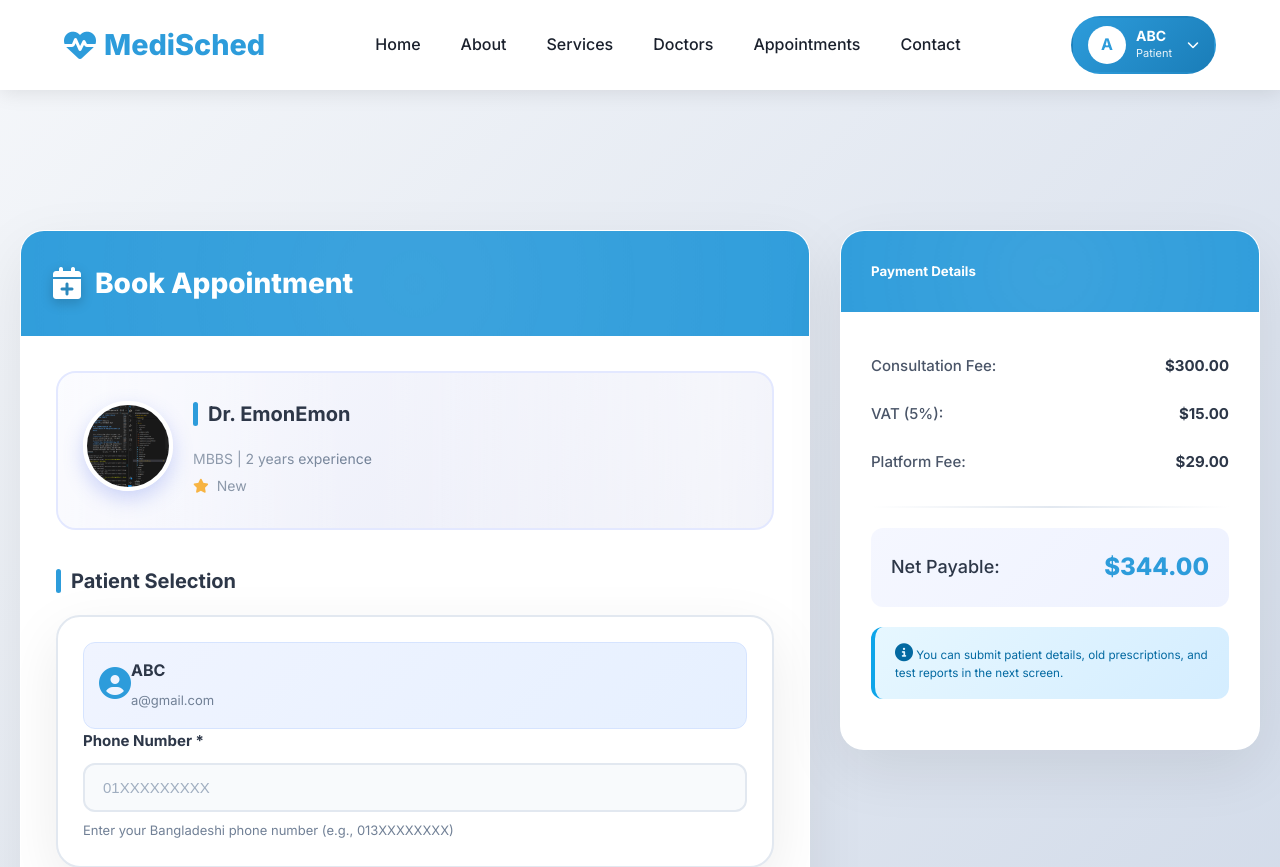
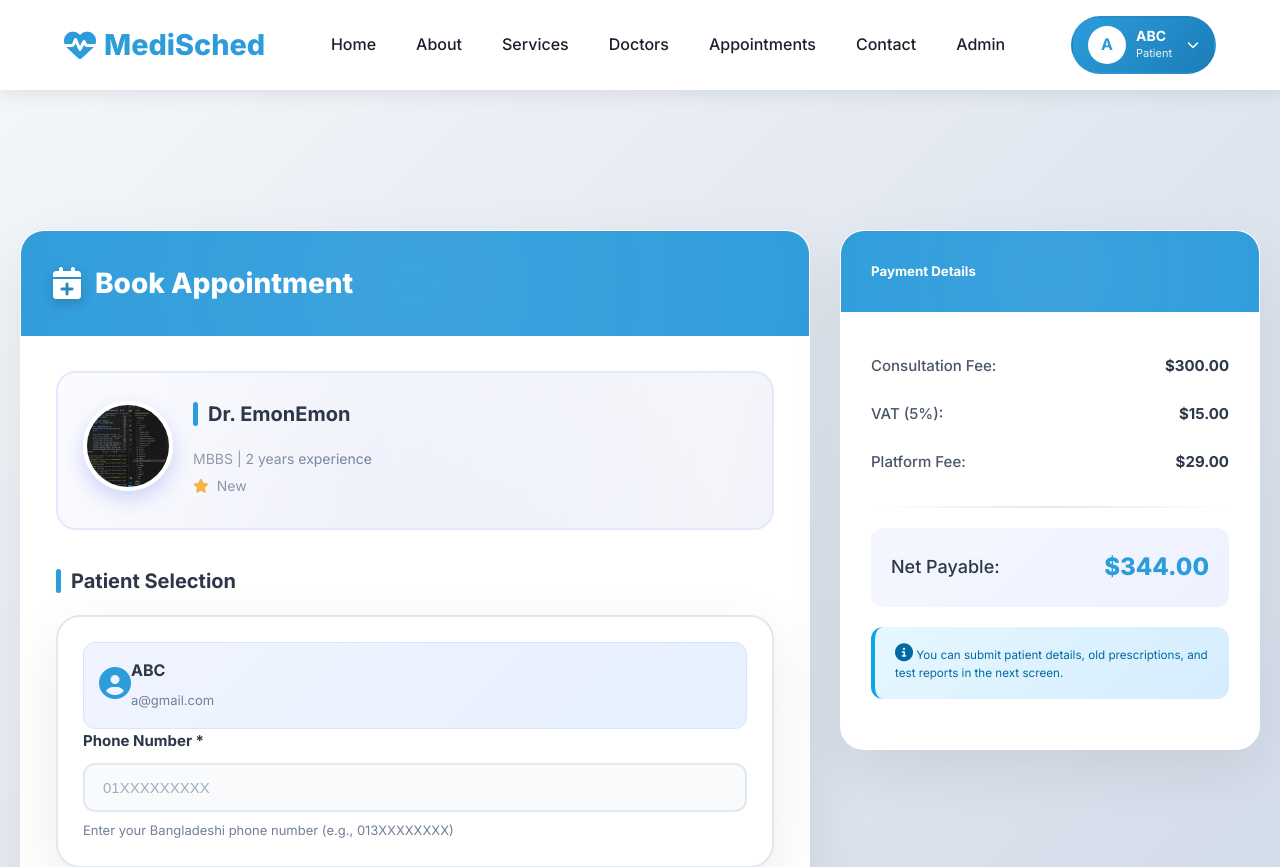
Before and after one commit to RlM100always/MediSched-, a Django app: page /appointment/book/3/ in a window 1280 px wide. Shown: the top 867 px of the page. Run offline with Django 5.2, Linux system fonts and the light colour scheme; a user stored in the database is signed in; data comes from the database, SQL or seed files in the repository.

Commit message:
fix admin app link

```diff
--- a/medisched/home/templates/base.html
+++ b/medisched/home/templates/base.html
@@ -430,6 +430,8 @@
             <li><a href="{% url 'home:all_doctors' %}#doctors">Doctors</a></li>
             <li><a href="{% url 'home:index' %}#appointments">Appointments</a></li>
             <li><a href="{% url 'home:index' %}#contact">Contact</a></li>
+            <li><a href="/adminapp/">Admin</a></li>
+
         </ul>
 
         <div class="nav-buttons">
```
